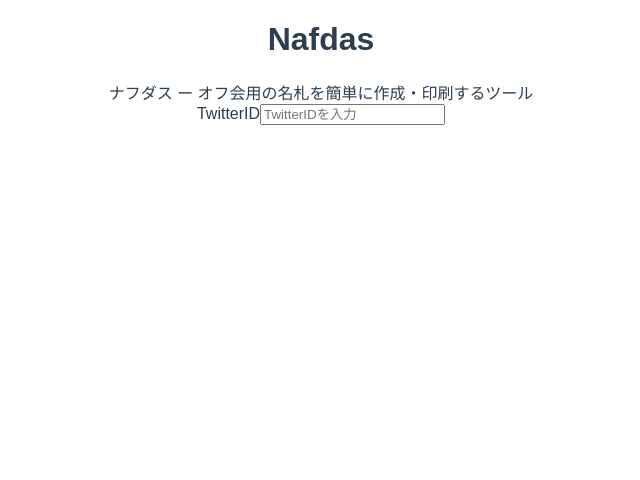
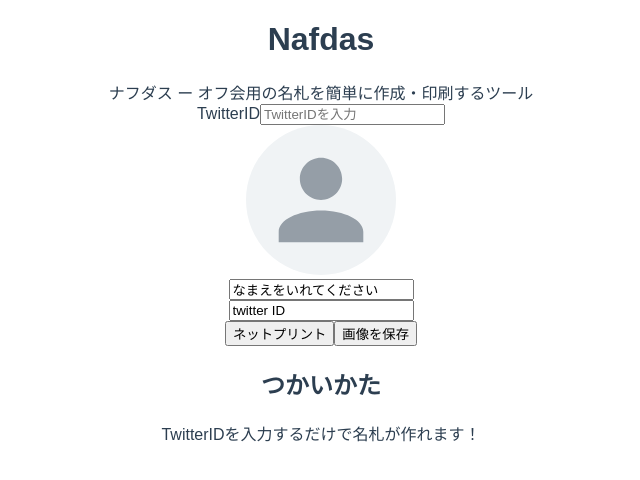
Before and after one commit to ceya01/nafdas, a Vue app: page / in a window 1280 px wide. Shown: the top 480 px of the page, without its empty margins (319-959 px from the left). Built offline with nearby package versions, Linux system fonts and the light colour scheme.

Commit message:
base html done

```diff
--- a/src/App.vue
+++ b/src/App.vue
@@ -2,12 +2,26 @@
   #app
     .l-inner
       header.l-header
-        h1.p-title Nafdas
+        h1.p-headtitle Nafdas
         span.p-subTitle ナフダス ー オフ会用の名札を簡単に作成・印刷するツール
-      .p-inputTwIDWrap
-        label(for="twID") TwitterID
-        input.__input#twID(type="text" placeholder="TwitterIDを入力")
-
+      main.l-main
+        .p-inputTwID-
+          label(for="twID") TwitterID
+          input.__inputText#twID(type="text" placeholder="TwitterIDを入力")
+        .p-nameTag
+          .__iconBox
+            img.__icon(src="./assets/avatar_default_150x.png")
+          .__nameBox
+            input.__name(type="text" value="なまえをいれてください")
+          .__idBox
+            input.__id(type="text" value="twitter ID")
+        .p-buttonArea
+          button.c-btn.p-btnNetPrint ネットプリント
+          button.c-btn.p-btnSave 画像を保存
+        .p-howto
+          h2.__title つかいかた
+          p TwitterIDを入力するだけで名札が作れます！
+      footer.l-footer
 </template>
 
 <script>
@@ -17,6 +31,14 @@ export default {
 </script>
 
 <style lang="scss" scoped>
+//////////////////////////////////////////////////
+// foundation
+//////////////////////////////////////////////////
+body{
+  //反映されない
+  margin: 0;
+  padding: 0;
+}
 #app{
  // font-family: 'Avenir', Helvetica, Arial, sans-serif;
   font-family:"游ゴシック Medium",YuGothic,YuGothicM,"Hiragino Kaku Gothic ProN","Hiragino Kaku Gothic Pro",メイリオ,Meiryo,sans-serif;
@@ -29,6 +51,9 @@ export default {
   padding: 0;
 }
 
+//////////////////////////////////////////////////
+// Layout
+//////////////////////////////////////////////////
 .l-inner{
   margin:0 auto;
   padding:0 1em;
@@ -36,4 +61,16 @@ export default {
   max-width: 800px;
 }
 
+//////////////////////////////////////////////////
+// Component
+//////////////////////////////////////////////////
+
+
+
+//////////////////////////////////////////////////
+// Project
+//////////////////////////////////////////////////
+
+
+
 </style>
```
Also changed, not shown: src/assets/avatar_default_150x.png (added).
